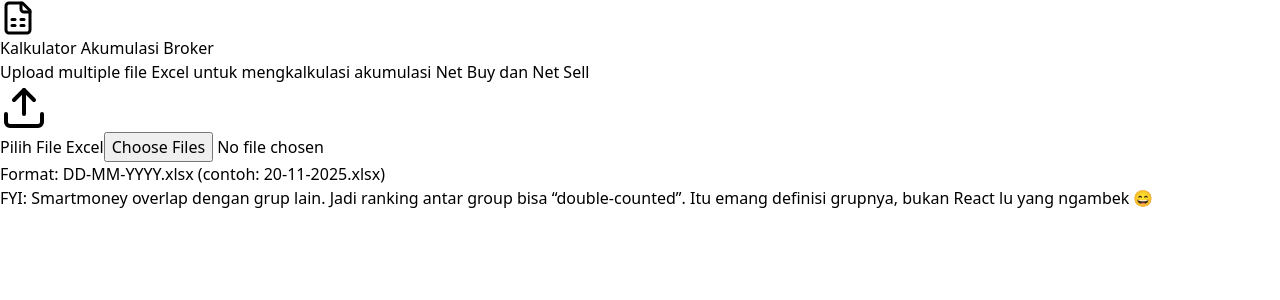
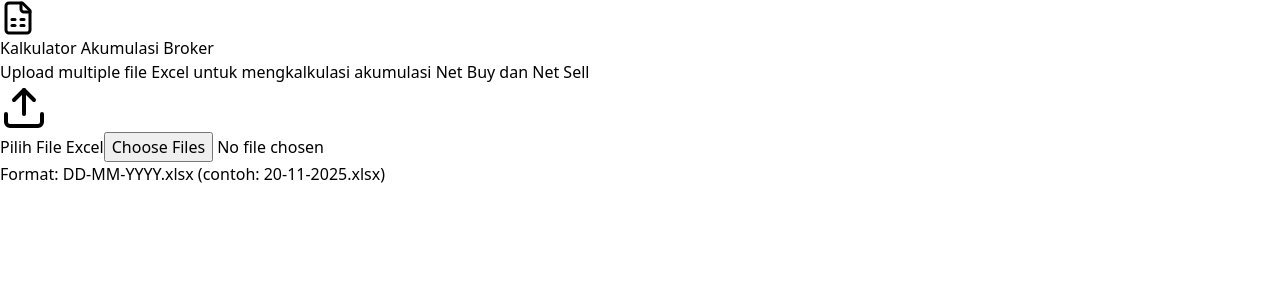
Before and after one commit to fachrisdakbar/telmifinance, a React (Vite) app: page /brokerkalkulator in a window 1280 px wide. Shown: the top 300 px of the page. Built offline with nearby package versions, Linux system fonts and the light colour scheme.

Commit message:
add data baru 2

```diff
--- a/src/Pages/calculator/BrokerAccumulator.jsx
+++ b/src/Pages/calculator/BrokerAccumulator.jsx
@@ -918,11 +918,6 @@ export default function BrokerAccumulator() {
             </div>
           </div>
         )}
-
-        <div className="mt-10 text-xs text-gray-500">
-          FYI: Smartmoney overlap dengan grup lain. Jadi ranking antar group bisa “double-counted”. Itu emang definisi
-          grupnya, bukan React lu yang ngambek 😄
-        </div>
       </div>
     </div>
   );
```
